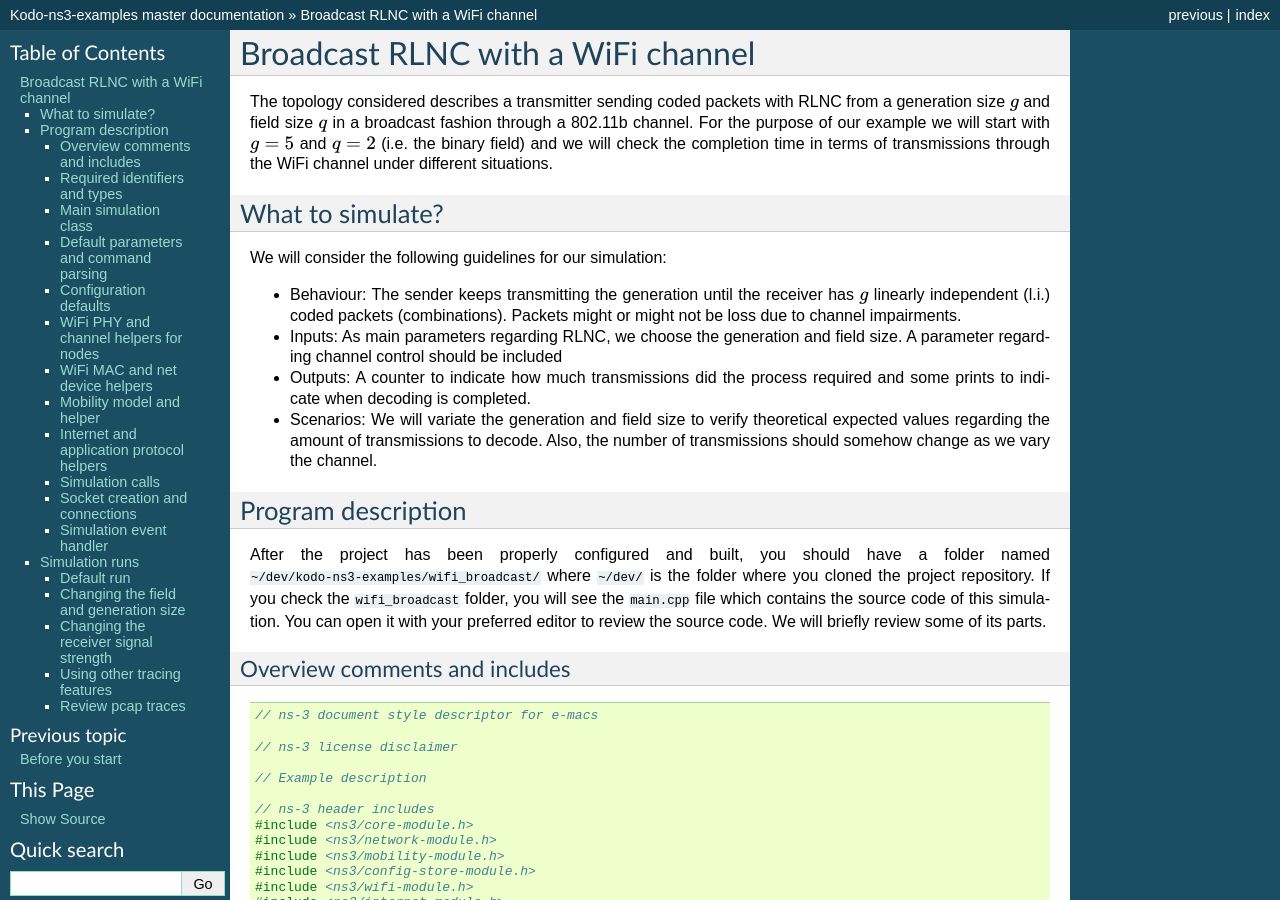
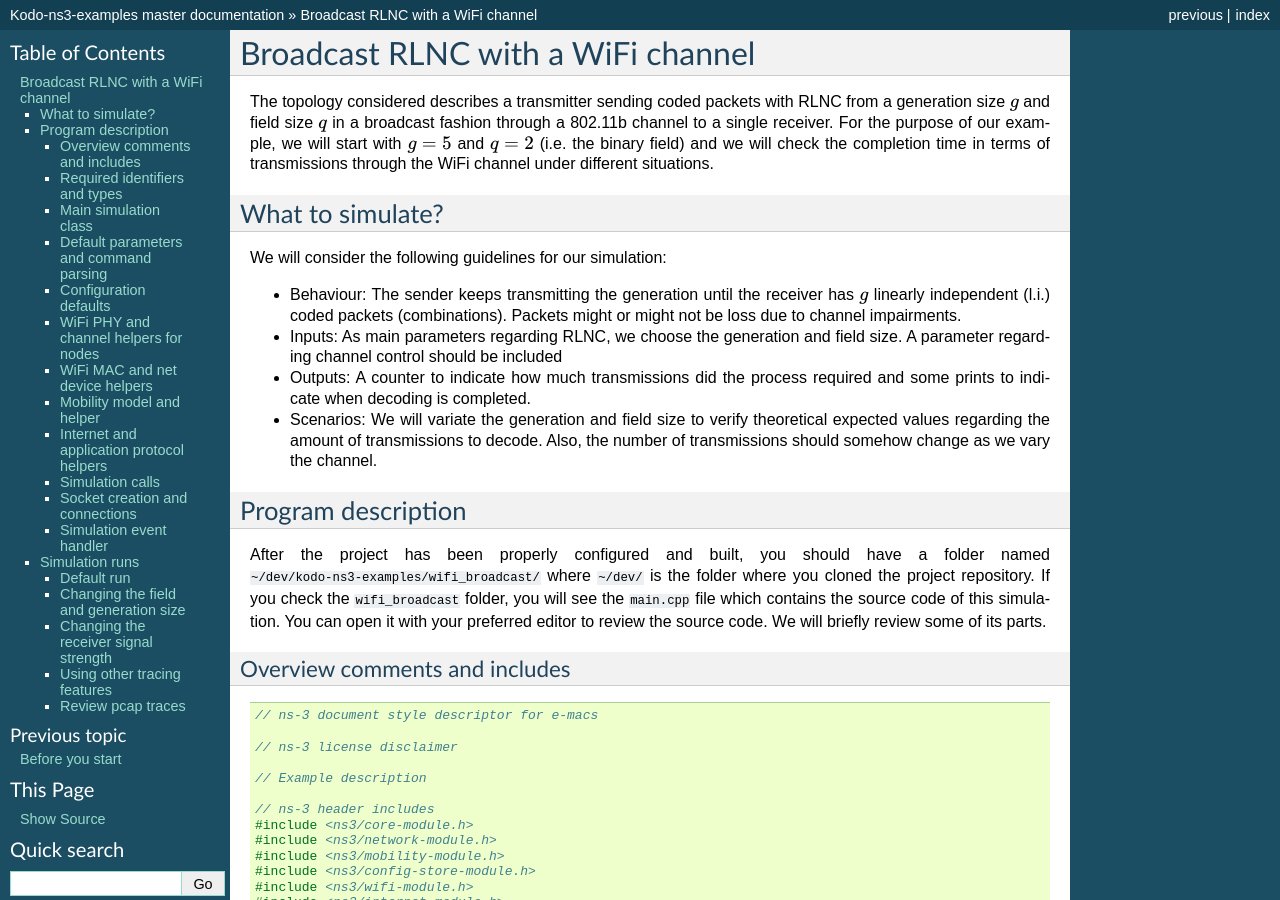
Before and after one commit to steinwurf/kodo-ns3-examples, a Sphinx documentation site: the page built from docs/wifi_broadcast.rst, in a window 1280 px wide and 900 px high. Built offline with Sphinx 7.4.7, drawn with Linux system fonts in a browser that asks for light colours; formulas are drawn with MathJax 3.

```diff
--- a/docs/wifi_broadcast.rst
+++ b/docs/wifi_broadcast.rst
@@ -5,10 +5,10 @@
 
 The topology considered describes a transmitter sending coded packets
 with RLNC from a generation size :math:`g` and field size :math:`q` in a
-broadcast fashion through a 802.11b channel. For the purpose of our example
-we will start with :math:`g = 5` and :math:`q = 2` (i.e. the binary field) and
-we will check the completion time in terms of transmissions through the WiFi
-channel under different situations.
+broadcast fashion through a 802.11b channel to a single receiver. For the
+purpose of our example, we will start with :math:`g = 5` and :math:`q = 2`
+(i.e. the binary field) and we will check the completion time in terms of
+transmissions through the WiFi channel under different situations.
 
 What to simulate?
 -----------------
```
